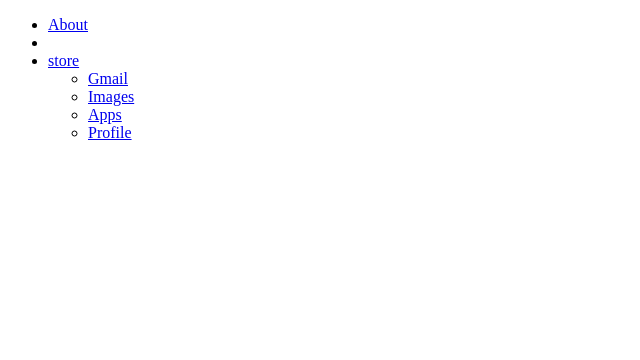
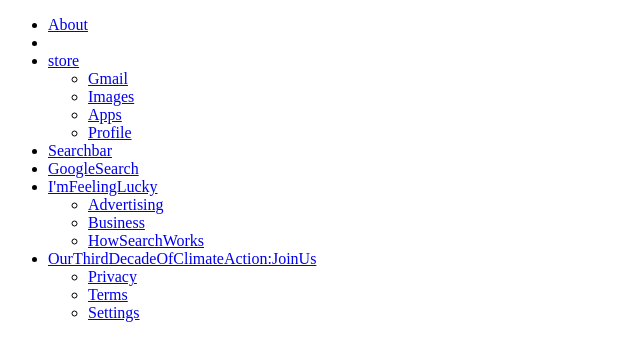
Before and after one commit to waverie/csen60, a plain HTML site: page week1/index.html in a window 1280 px wide. Shown: the whole page, without its empty margins (0-640 px from the left). Drawn offline with Linux system fonts and the light colour scheme.

Commit message:
Add index.html contents

```diff
--- a/week1/index.html
+++ b/week1/index.html
@@ -18,4 +18,41 @@
         <li><a href = "#">Profile</a></li>
     </ul>
 </body>
+
+<body>
+<main>
+    <section>
+        <nav>
+            <li><a href = "#">Searchbar</a></nav></li>
+        <nav>
+            <li><a href = "#">GoogleSearch</a></li>
+            <li><a href = "#">I'mFeelingLucky</a></li>
+        </nav>
+    </section>
+</main>
+</body>
+
+<body>
+    <div>
+
+    </div>
+</body>
+
+<footer>
+    <ul>
+        <li><a href = "#">Advertising</a></li>
+        <li><a href = "#">Business</a></li>
+        <li><a href = "#">HowSearchWorks</a></li>
+    </ul>
+
+    <article>
+        <li><a href = "#">OurThirdDecadeOfClimateAction:JoinUs</a></li>
+    </article>
+
+    <ul>
+        <li><a href = "#">Privacy</a></li>
+        <li><a href = "#">Terms</a></li>
+        <li><a href = "#">Settings</a></li>
+    </ul>
+</footer>
 </html>
```
